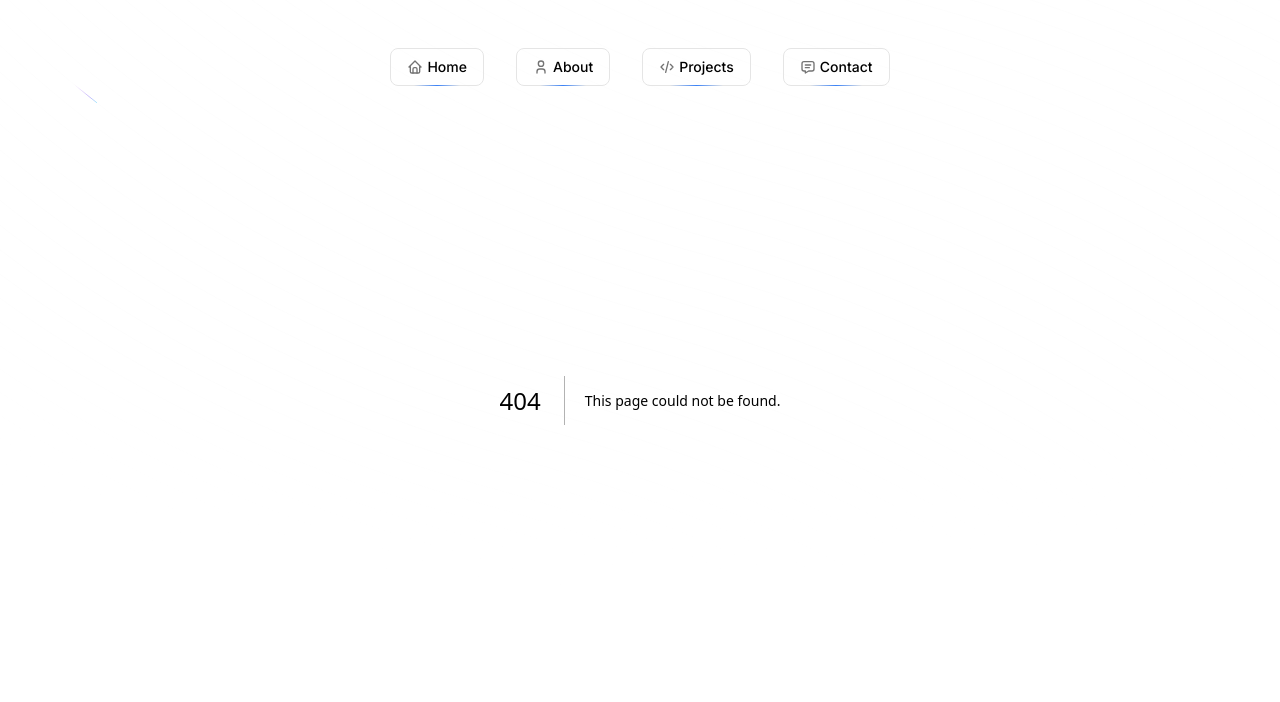
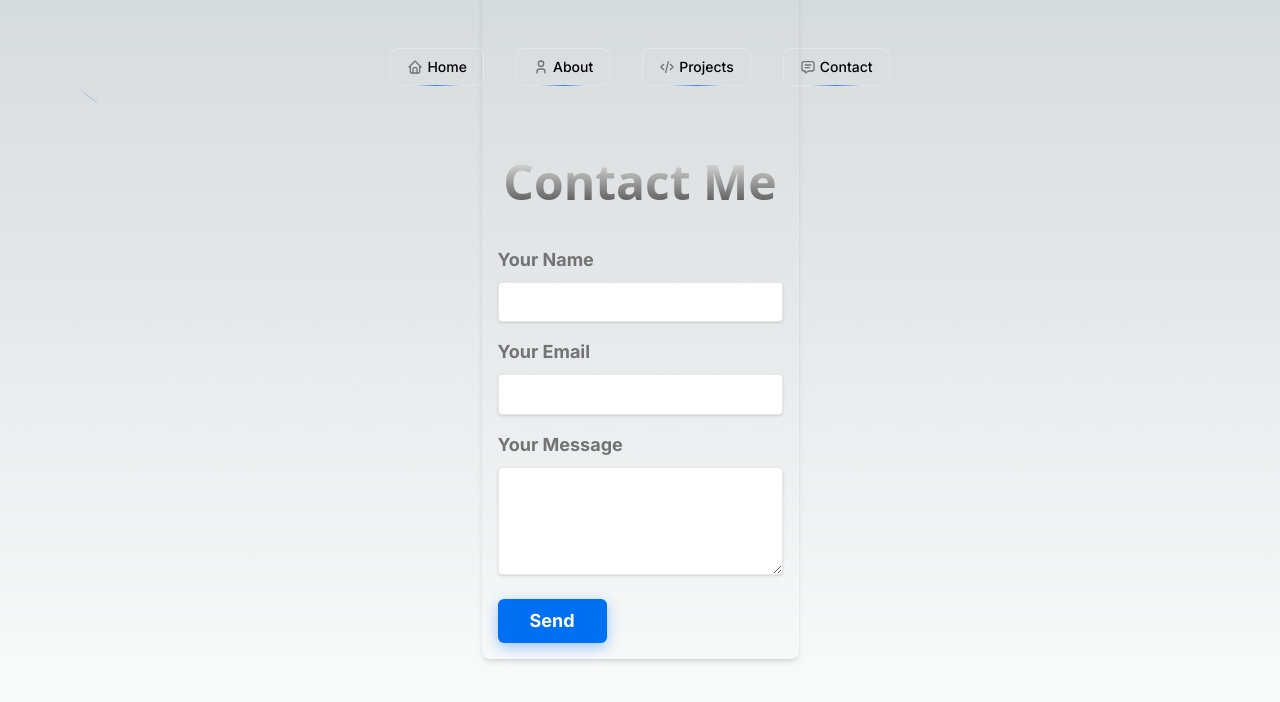
Before and after one commit to Mbareck21/portfolio, a Next.js app: page /contact in a window 1280 px wide. Before the commit this address had no page. Shown: the top 702 px of the page. Built offline with nearby package versions, Linux system fonts and the light colour scheme.

Commit message:
contact form

```diff
--- /dev/null
+++ b/app/contact/page.tsx
@@ -0,0 +1,107 @@
+"use client"; // For client-side rendering
+
+import { useState } from "react";
+
+export default function ContactForm() {
+  const [formData, setFormData] = useState({
+    name: "",
+    email: "",
+    message: "",
+  });
+
+  const handleChange = (
+    event: React.ChangeEvent<HTMLInputElement | HTMLTextAreaElement>
+  ) => {
+    const { name, value } = event.target;
+    setFormData({ ...formData, [name]: value });
+  };
+
+  const handleSubmit = async (event: React.FormEvent<HTMLFormElement>) => {
+    event.preventDefault();
+
+    try {
+      const response = await fetch("/api/contact", {
+        method: "POST",
+        headers: { "Content-Type": "application/json" },
+        body: JSON.stringify(formData),
+      });
+
+      if (response.ok) {
+        // Email successfully sent, you can display a success message
+        alert("Thank you for your message!");
+        setFormData({ name: "", email: "", message: "" });
+      } else {
+        // Handle errors, maybe display an error message to the user
+        alert("There was an error sending your message.");
+      }
+    } catch (error) {
+      console.error("Error sending message:", error);
+      alert("There was an error sending your message.");
+    }
+  };
+
+  return (
+    <div className="containe h-[40rem] w-full lg:text-lg md:text-md sm:text-sm relative flex flex-col items-center justify-center">
+      <form
+        onSubmit={handleSubmit}
+        className="min-w-lg p-4 rounded-lg shadow-md"
+      >
+        <h2 className="text-lg md:text-5xl  bg-clip-text text-transparent bg-gradient-to-b from-neutral-200 to-neutral-600  text-center font-sans font-bold mt-40 mb-10">
+          Contact Me
+        </h2>
+
+        <div className="mb-4">
+          <label htmlFor="name" className="block  font-bold mb-2">
+            Your Name
+          </label>
+          <input
+            type="text"
+            id="name"
+            name="name"
+            value={formData.name}
+            onChange={handleChange}
+            className="shadow appearance-none border rounded w-full py-2 px-3 leading-tight focus:outline-none focus:shadow-outline"
+            required
+          />
+        </div>
+
+        <div className="mb-4">
+          <label htmlFor="email" className="block  font-bold mb-2">
+            Your Email
+          </label>
+          <input
+            type="email"
+            id="email"
+            name="email"
+            value={formData.email}
+            onChange={handleChange}
+            className="shadow appearance-none border rounded w-full py-2 px-3  leading-tight focus:outline-none focus:shadow-outline"
+            required
+          />
+        </div>
+
+        <div className="mb-4">
+          <label htmlFor="message" className="block  font-bold mb-2">
+            Your Message
+          </label>
+          <textarea
+            id="message"
+            name="message"
+            value={formData.message}
+            onChange={handleChange}
+            rows={4}
+            className="shadow appearance-none border rounded w-full py-2 px-3  leading-tight focus:outline-none focus:shadow-outline"
+            required
+          />
+        </div>
+
+        <button
+          type="submit"
+          className="shadow-[0_4px_14px_0_rgb(0,118,255,39%)] hover:shadow-[0_6px_20px_rgba(0,118,255,23%)] hover:bg-[rgba(0,118,255,0.9)] px-8 py-2 bg-[#0070f3] rounded-md text-white transition duration-200 ease-linear font-bold"
+        >
+          Send
+        </button>
+      </form>
+    </div>
+  );
+}
--- a/app/layout.tsx
+++ b/app/layout.tsx
@@ -43,7 +43,7 @@ export default function RootLayout({
   ];
   return (
     <html lang="en">
-      <body className={`${inter.className} antialiased`}>
+      <body className={`${inter.className} text-neutral-500  antialiased`}>
         {" "}
         <FloatingNav navItems={navItems} />
         <div className="h-screen w-screen">
--- a/package.json
+++ b/package.json
@@ -19,6 +19,7 @@
     "next-themes": "^0.3.0",
     "react": "^18",
     "react-dom": "^18",
+    "react-element-to-jsx-string": "^15.0.0",
     "react-icons": "^5.2.1",
     "sharp": "^0.33.4",
     "tabler": "^1.0.0-alpha.8",
```
Also changed, not shown: 1 other file (tests, documents, lock files or other folders).
